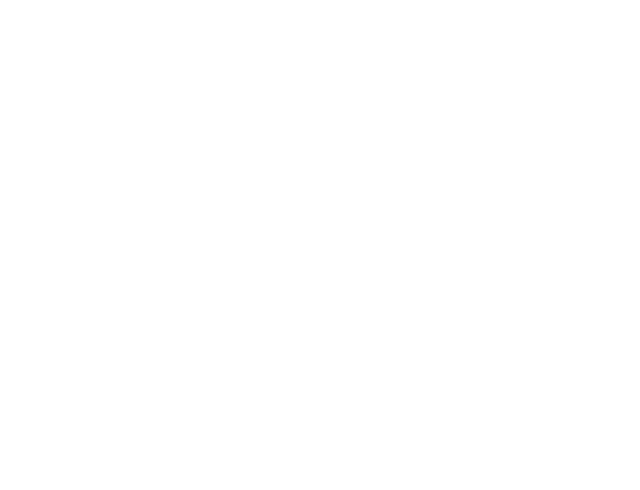
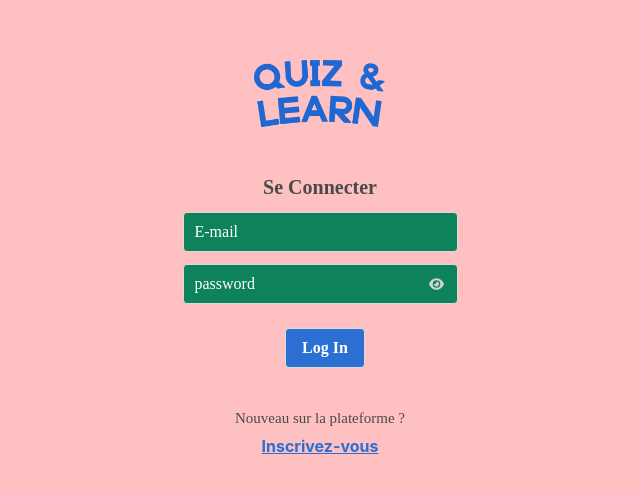
Before and after one commit to margauxln/quizandlearn, a React (Create React App) app in the folder frontend/: page /login in a window 1280 px wide. Shown: the part 172-662 px from the top of the page, without its empty margins (320-960 px from the left). Built offline with nearby package versions, Linux system fonts and the light colour scheme.

Commit message:
fix-US9- components name

```diff
--- a/frontend/src/app/App.js
+++ b/frontend/src/app/App.js
@@ -1,27 +1,23 @@
 import 'bulma/css/bulma.min.css';
 import React from "react";
-import SignIn from '../pages/sign-in/SignIn';
+import LogIn from '../pages/log-in/LogIn';
 import SignUp from '../pages/sign-up/SignUp';
 import { Routes, Route } from "react-router-dom";
-import Layout from '../components/layout/Layout';
+import Header from '../components/header/Header';
 import Explore from '../pages/explore/Explore';
 import RequireAuth from '../context/RequireAuth';
 
 const App = () => {
   return (
     <Routes>
-
         {/* public routes */}
-        <Route path="signin" element={<SignIn />} />
+        <Route path="login" element={<LogIn />} />
         <Route path="signup" element={<SignUp />} />
 
-          {/* we want to protect these routes */}
-          <Route element={<RequireAuth />}>
-            <Route path="/" element={<Layout />}>
-            <Route path="/explore" element={<Explore />} />
-          </Route>
+        {/* we want to protect these routes */}
+        <Route element={<RequireAuth />}>
+          <Route path="/quizzes" element={<Explore />} />
         </Route>
-
     </Routes>
   );
 }
--- /dev/null
+++ b/frontend/src/components/header/Header.jsx
@@ -0,0 +1,9 @@
+const Header = () => {
+    return (
+        <main className="App">
+            <h1>Hello, je suis le composant Header!</h1>
+        </main>
+    );
+}
+
+export default Header;
--- a/frontend/src/components/layout/Layout.jsx
+++ /dev/null
@@ -1,12 +0,0 @@
-import { Outlet } from "react-router-dom";
-
-const Layout = () => {
-    return (
-        <main className="App">
-            <h1>Hello, je suis le composant Layout!</h1>
-            <Outlet />
-        </main>
-    )
-}
-
-export default Layout;
--- a/frontend/src/pages/explore/Explore.jsx
+++ b/frontend/src/pages/explore/Explore.jsx
@@ -1,6 +1,12 @@
+import Header from "../../components/header/Header";
+
 const Explore = () => {
     return(
-        <div>Page explorer !</div>
+        <>
+            <Header/>
+            <div>Page explorer !</div>
+        </>
+
     )
 };
 
--- a/frontend/src/pages/sign-in/SignIn.jsx
+++ b/frontend/src/pages/log-in/LogIn.jsx
@@ -1,4 +1,4 @@
-import "./SignIn.css";
+import "./LogIn.css";
 import { useFormik } from "formik";
 import * as Yup from "yup";
 import { faInfoCircle, faEye } from "@fortawesome/free-solid-svg-icons";
@@ -9,25 +9,24 @@ import useAuth from "../../hooks/UseAuth";
 import { Link, useNavigate } from 'react-router-dom';
 import LogoBlue from '../../assets/logoBlue.png';
 
-const EXPLORE_URL_FRONTEND = '/explore';
+const EXPLORE_URL_FRONTEND = '/quizzes';
 const SIGNUP_URL_FRONTEND = '/signup';
 const LOGIN_URL_BACKEND = '/login';
 
-const SignIn = () => {
+const LogIn = () => {
     const { setAuth } = useAuth();
     const navigate = useNavigate();
-
     const [errMsg, setErrMsg] = useState('');
     const [passwordShown, setPasswordShown] = useState(false);
 
-
     const formik = useFormik({
-
+        //Le state d'email et password est initalisé à "" - on utilise la librairie UseFormik
         initialValues: {
             email: "",
             password: ""
         },
 
+        //erreurs qui vont s'afficher (Yup est une librairie qui marche avec Formik)
         validationSchema: Yup.object({
             email: Yup.string()
                 .required("Champ obligatoire"),
@@ -35,8 +34,10 @@ const SignIn = () => {
                 .required("Champ obligatoire"),
         }),
 
+        //Submit du formulaire au serveur
         onSubmit: async (values) => {
             try {
+                //la fonction axios.post à terme se trouvera dans le dossier services
                  const response = await axios.post(LOGIN_URL_BACKEND,
                     JSON.stringify({email : values.email,
                                     password: values.password}),
@@ -44,16 +45,21 @@ const SignIn = () => {
                         headers: { 'Content-Type': 'application/json' },
                         withCredentials: true
                     });
-                    /* console.log(JSON.stringify(response.data));*/
 
+                    /* Si l'on veut bien voir la réponse du serveur : console.log(JSON.stringify(response.data));*/
+
+                    //Pour que le front comprenne qu'on est authentifié.e.s on appelle setAuth
                     const accessToken = response.data.token;
                     setAuth({user : values.email, password: values.password, accessToken});
 
+                    //Partie work in progress (dans la session il faudra que les infos de l'user soient stockées dans le Local Storage)
                     localStorage.setItem('user', values.email);
                     localStorage.setItem('password', values.password);
                     localStorage.setItem('acceSSToken', accessToken);
                     console.log(localStorage);
 
+                    //Ici on reinitialise les valeurs à zéro et, si on est bien authentifiées, on va à la page appelée dans
+                    //la fonction navigate
                     values.email = "";
                     values.password = "";
                     navigate(EXPLORE_URL_FRONTEND);
@@ -69,6 +75,7 @@ const SignIn = () => {
         }
     });
 
+    //Usestate pour voir ou ne pas voir le mot de passe
     const togglePasswordVisiblity = () => {
         setPasswordShown(!passwordShown);
     };
@@ -91,12 +98,15 @@ const SignIn = () => {
                             className="input"
                             autoComplete="on"
                             onChange={formik.handleChange}
+                            //handleBlur permet de montrer à l'utilisateur les erreurs quand il se trouve dans le champs
+                            //sans attendre qu'il ait submit le formulaire
                             onBlur={formik.handleBlur}
                             value = {formik.values.email}
                             maxLength="24"
                             aria-describedby="error"
                             placeholder = "E-mail"
                         />
+                    {/* Si la personne se trouve dans le champs et il y a des erreurs dans l'e-mail, alors on verra les erreurs*/}
                     {formik.touched.email && formik.errors.email ?
 
                         <span className="errorMessage">
@@ -138,7 +148,7 @@ const SignIn = () => {
                         className={`${"button"} ${"submitButton"}`}
                         type="submit" value="Log In"/>
                 </div>
-
+                {/*Messages d'erreurs du serveur ou mauvais identifiants: */}
                 {errMsg &&
                     <span className="errorMessage">
                         <FontAwesomeIcon icon={faInfoCircle} className="errorIcon" />
@@ -154,4 +164,4 @@ const SignIn = () => {
 
 }
 
-export default SignIn;
+export default LogIn;
--- a/frontend/src/pages/sign-up/SignUp.jsx
+++ b/frontend/src/pages/sign-up/SignUp.jsx
@@ -10,7 +10,7 @@ import LogoBlue from '../../assets/logoBlue.png';
 
 const PASSWORD_REGEX = /^(?=.*[a-z])(?=.*[A-Z])(?=.*[0-9])(?=.*[!@#$%]).{8,24}$/;
 const SIGNUP_URL_BACKEND = '/signup';
-const SIGNIN_URL_FRONTEND = '/signin';
+const LOGIN_URL_FRONTEND = '/login';
 
 
 const SignUp = () => {
@@ -62,7 +62,7 @@ const SignUp = () => {
 
                     console.log(response.data);
                     console.log(JSON.stringify(response));
-                    navigate(SIGNIN_URL_FRONTEND );
+                    navigate(LOGIN_URL_FRONTEND );
 
             } catch (error) {
                 if (!error.response) {
@@ -233,7 +233,7 @@ const SignUp = () => {
                         <br/>
                 </form>
                     <p>Vous avez déjà un compte ?</p>
-                    <Link to={SIGNIN_URL_FRONTEND} className="linkToOtherPage"> Connectez-vous</Link>
+                    <Link to={LOGIN_URL_FRONTEND} className="linkToOtherPage"> Connectez-vous</Link>
 
             </section>
         </>
```
Also changed, not shown: frontend/src/pages/quiz-creation/CreationQuiz.jsx (added, +9 -0 lines), frontend/src/pages/log-in/LogIn.css (renamed from frontend/src/pages/sign-in/SignIn.css).
